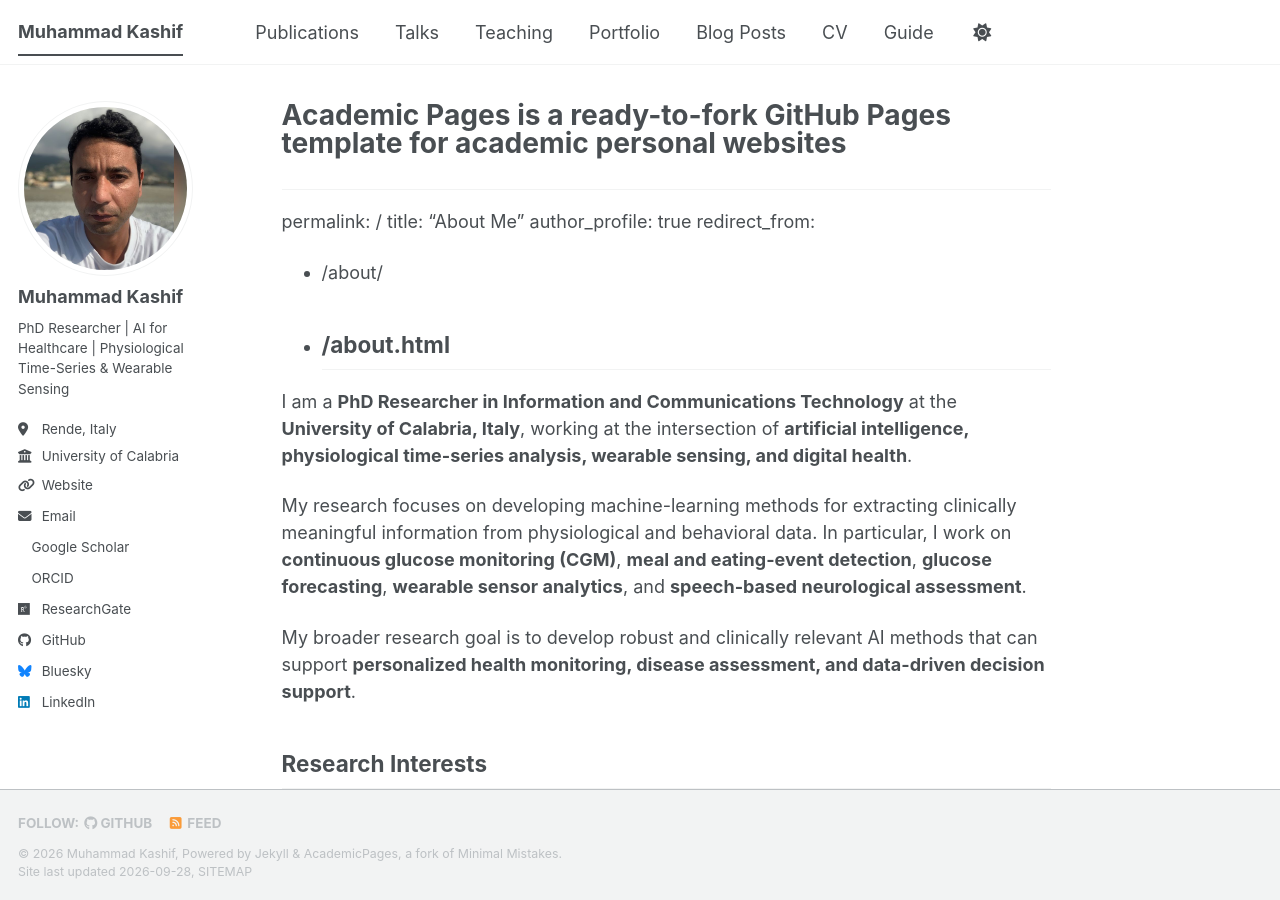
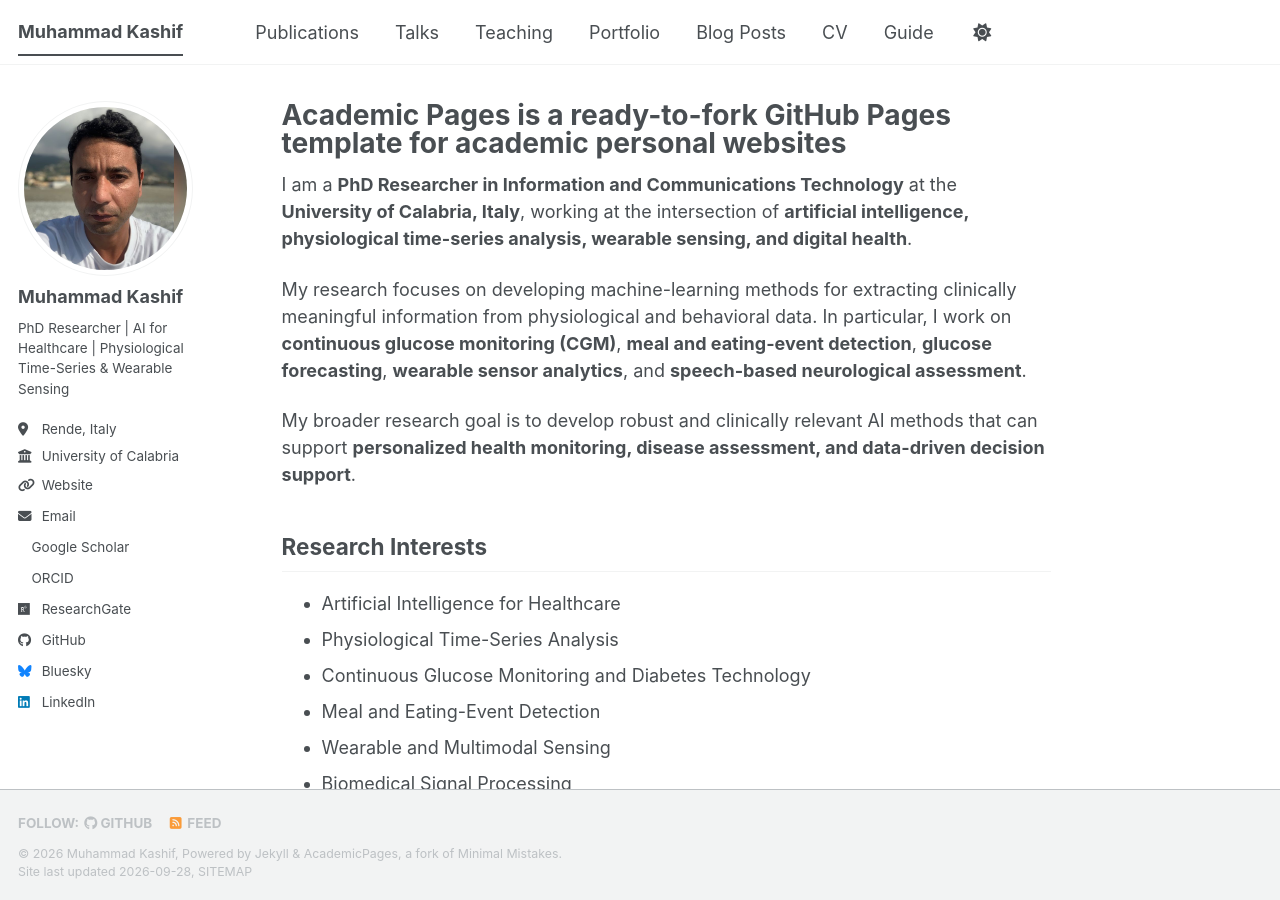
Before and after one commit to drkashifhon/drkashifhon.github.io, a Jekyll site: the page built from _pages/about.md, in a window 1280 px wide and 900 px high. Built offline with Jekyll 4.4.1, drawn with Linux system fonts in a browser that asks for light colours; a style sheet for code colours, icons or effects is not loaded.

Commit message:
Update about.md

```diff
--- a/_pages/about.md
+++ b/_pages/about.md
@@ -1,15 +1,6 @@
 ---
 permalink: /
 title: "Academic Pages is a ready-to-fork GitHub Pages template for academic personal websites"
-author_profile: true
-redirect_from:
-  - /about/
-  - /about.html
----
-
----
-permalink: /
-title: "About Me"
 author_profile: true
 redirect_from:
   - /about/
```
